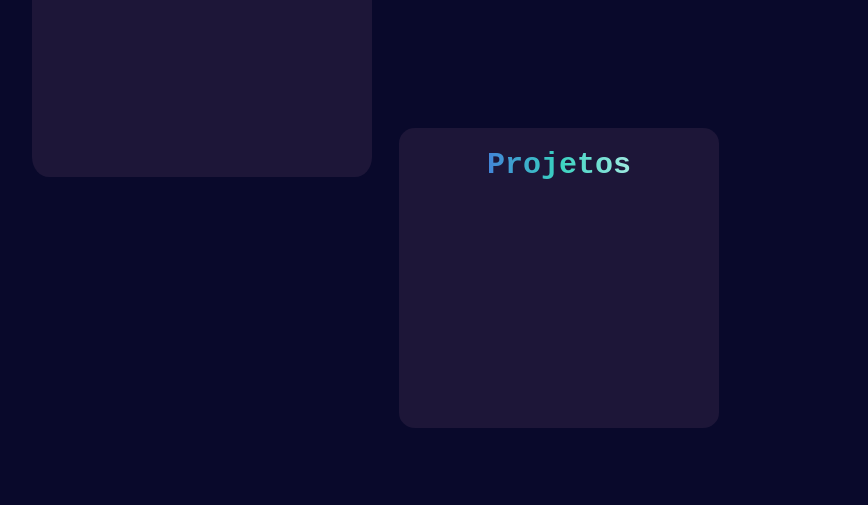
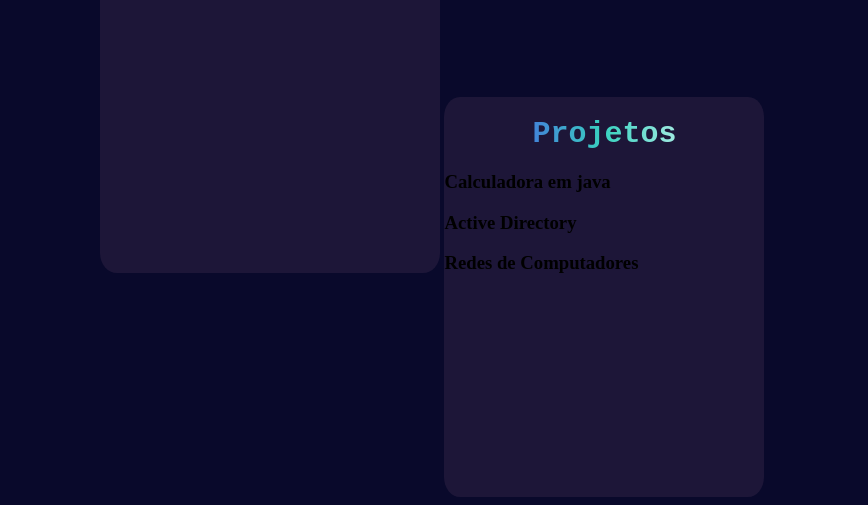
Before and after one commit to ldiasaraujo/Portfolio, a plain HTML site: page src/index.html in a window 1280 px wide. Shown: the part 592-1097 px from the top of the page, without its empty margins (39-907 px from the left). Drawn offline with Linux system fonts and the light colour scheme.

Commit message:
Criação da versão 1.0 final do escopo doby. Falta cabeçalho.

```diff
--- a/src/index.html
+++ b/src/index.html
@@ -35,6 +35,15 @@
                 <h2 class="titulos">
                     Projetos
                 </h2>
+                <h3 class="lista">
+                    Calculadora em java
+                </h3>
+                <h3 class="lista">
+                    Active Directory
+                </h3>
+                <h3 class="lista">
+                    Redes de Computadores
+                </h3>
             </div>
             <div class="livros">
                 <h2 class="titulos">
--- a/src/style.css
+++ b/src/style.css
@@ -7,6 +7,7 @@
     align-self: center;
     margin-left: auto;
     margin-right: auto;
+    margin-bottom: 6%;
 }
 
 #titulo{
@@ -62,12 +63,10 @@ body {
     background-color: #1D1638;
     align-self: center;
     display: inline-block;
-    margin-top: 15%;
-    margin-left: 2%;
+    min-height: 400px;
+    margin-top: -20%;
+    margin-bottom: -30%;
     border-radius: 5%;
-    min-height: 300px;
-    min-width: 100px;
-    margin-bottom: 15%;
     max-width: 340px;
     min-width: 320px;
 
@@ -79,13 +78,16 @@ body {
     display: inline-block;
     margin-top: 15%;
     margin-bottom: 15%;
-    margin-left: 2%;
-    margin-right: 8%;
     border-radius: 5%;
+    min-height: 300px;
     max-width: 340px;
     min-width: 320px;
 }
 
 .menus {
     align-items: center;
+    margin-top: 15%;
+    margin-left: 6%;
+    margin-right: 6%;
+    margin-bottom: 20%;
 }
```
